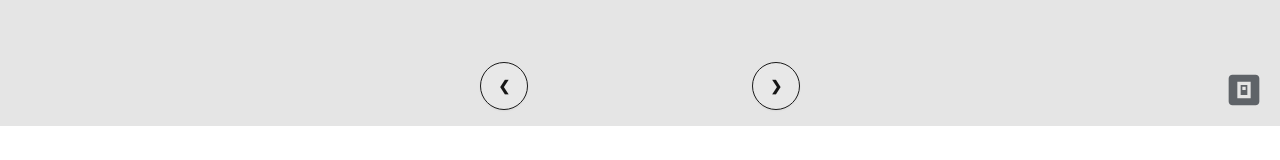
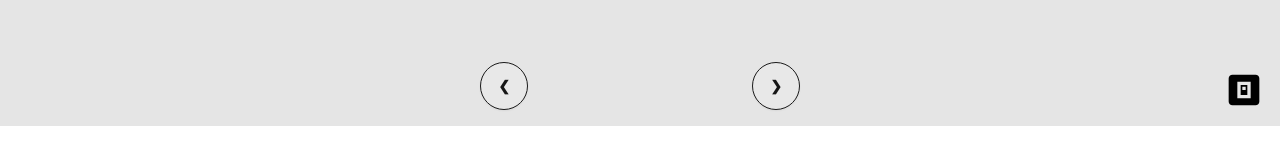
Before and after one commit to Evan-YJ-Zhao/web-portfolio, a Next.js app: page /about-me in a window 1280 px wide. Shown: the part 482-642 px from the top of the page. Built offline with nearby package versions, Linux system fonts and the light colour scheme.

Commit message:
Added animation for the toggle button in the about-me page

```diff
--- a/app/about-me/page.tsx
+++ b/app/about-me/page.tsx
@@ -1,11 +1,9 @@
 "use client";
 
-import { AnimatePresence } from "framer-motion";
-import Image from "next/image";
+import { AnimatePresence, motion } from "framer-motion";
 import { useState } from "react";
 import ImageSlider from "@/components/ImageSlider/ImageSlider";
 import TechStackPanel from "@/components/TechStackPanel/TechStackPanel";
-import { switchImg } from "@/utils/images";
 
 const page = () => {
   const [showImageSlider, setShowImageSlider] = useState(true);
@@ -18,18 +16,37 @@ const page = () => {
     <div>
       <div className="relative w-screen h-[38rem] bg-neutral">
         <AnimatePresence mode="wait">
-          {showImageSlider ? <ImageSlider key="image-slider"/> : <TechStackPanel key="techstack-panel"/>}
+          {showImageSlider ? (
+            <ImageSlider key="image-slider" />
+          ) : (
+            <TechStackPanel key="techstack-panel" />
+          )}
         </AnimatePresence>
         <div className="absolute bottom-0 right-0">
-          <button
+          <motion.button
             className="w-10 h-10 m-4"
             onClick={imageSwitchButtonOnClickHandler}
+            whileHover={{
+              scale: 1.2,
+            }}
+            whileTap={{ scale: 0.9 }}
+            transition={{ type: "spring", stiffness: 200, damping: 10 }}
           >
-            <Image
-              src={switchImg}
-              alt="A toggle for switching between the slider and the grid view"
-            />
-          </button>
+            <svg
+              xmlns="http://www.w3.org/2000/svg"
+              viewBox="0 -960 960 960"
+            >
+              <motion.path
+                d="M320-280h320v-400H320v400Zm80-80v-240h160v240H400Zm40-120h80v-80h-80v80ZM202.87-111.87q-37.78 0-64.39-26.61t-26.61-64.39v-554.26q0-37.78 26.61-64.39t64.39-26.61h554.26q37.78 0 64.39 26.61t26.61 64.39v554.26q0 37.78-26.61 64.39t-64.39 26.61H202.87Z"
+                initial={{
+                  pathLength: 0,
+                  fill: "#5f6368",
+                }}
+                animate={{ pathLength: 1, fill: "#000000" }}
+                transition={{ duration: 0.4 }}
+              />
+            </svg>
+          </motion.button>
         </div>
       </div>
     </div>
--- a/utils/images.ts
+++ b/utils/images.ts
@@ -1,5 +1,4 @@
 // common
-import switchImg from "@/public/images/common/switch.svg";
 
 // Icons
 import awsImg from "@/public/images/techstack/aws_colored.svg";
@@ -42,7 +41,6 @@ export {
   reactImg,
   redisImg,
   splunkImg,
-  switchImg,
   tailwindCSSImg,
   typeScriptImg,
 };
```
Also changed, not shown: public/images/common/switch.svg (deleted).
